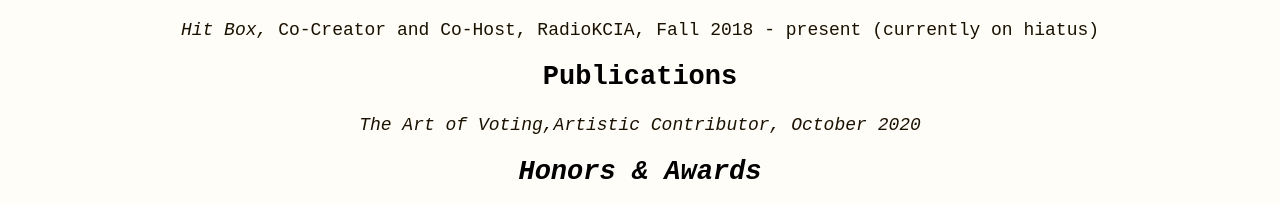
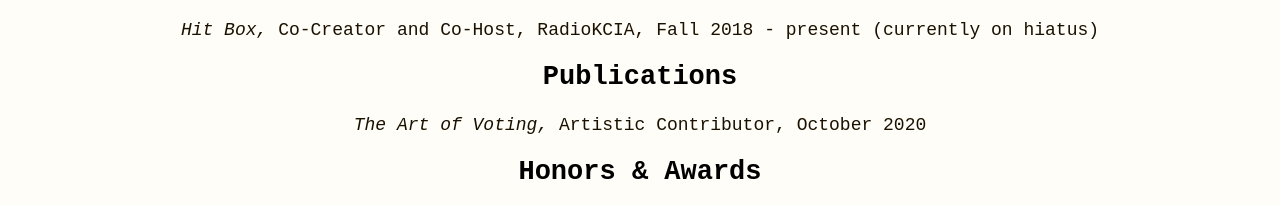
Before and after one commit to mandyvperea/mandyvperea.com, a plain HTML site: page cv.html in a window 1280 px wide. Shown: the part 1232-1437 px from the top of the page. Drawn offline with Linux system fonts and the light colour scheme.

Commit message:
fix cv italicizing

```diff
--- a/cv.html
+++ b/cv.html
@@ -59,7 +59,7 @@
 
   <h2> Publications </h2>
 
-  <p> <i> The Art of Voting,<i>Artistic Contributor, October 2020</p>
+  <p> <i> The Art of Voting,</i> Artistic Contributor, October 2020</p>
 
   <h2> Honors & Awards </h2>
 
```
